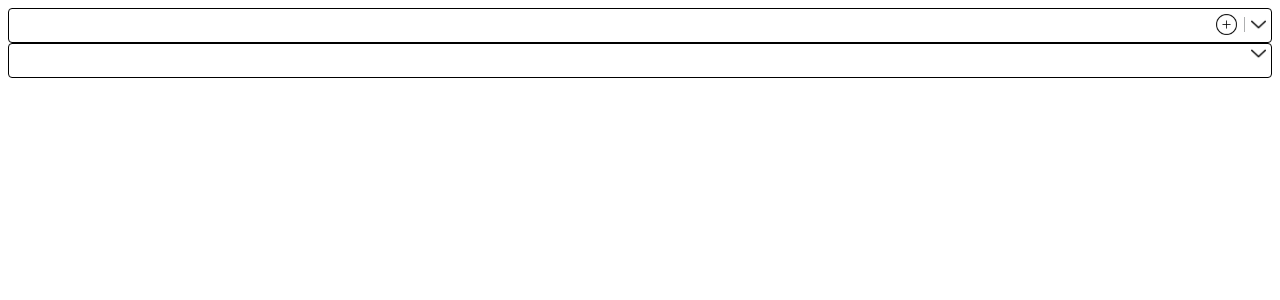
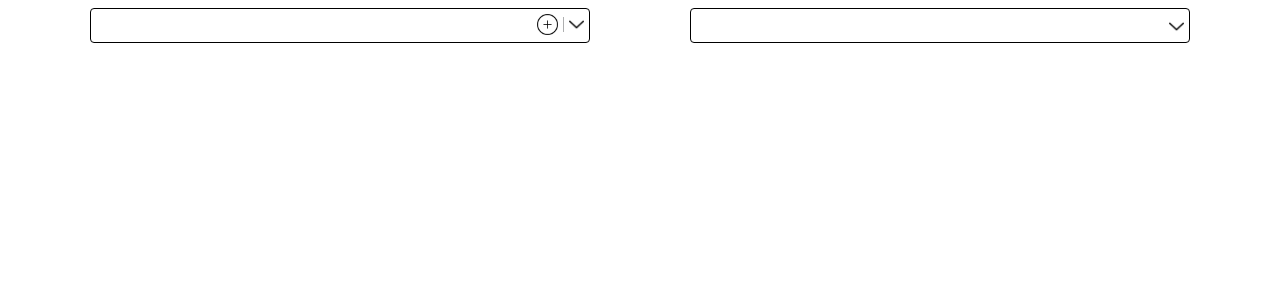
Before and after one commit to angulu/Dropdown, a React (Create React App) app: page / in a window 1280 px wide. Shown: the top 300 px of the page. Built offline with nearby package versions, Linux system fonts and the light colour scheme.

Commit message:
feat: add width prop and tweak css

```diff
--- a/src/App.css
+++ b/src/App.css
@@ -1,5 +1,5 @@
 main {
     display: flex;
-    flex-direction: column;
-    align-content: space-around;
+    justify-content: center;
+    column-gap: 100px;
 }
--- a/src/App.js
+++ b/src/App.js
@@ -5,13 +5,8 @@ import "./App.css";
 function App() {
   return (
    <main>
-    <section>
-      <Dropdown options={top100Films} onChange={(vals) => {}} multiple/>
-    </section>
-
-    <section>
-      <Dropdown options={top100Films} onChange={(vals) => {}}/>
-    </section>
+      <Dropdown options={top100Films} onChange={() => {}} width={500} multiple/>
+      <Dropdown options={top100Films} onChange={() => {}} width={500}/>
    </main>
   );
 }
--- a/src/components/Dropdown/Display.js
+++ b/src/components/Dropdown/Display.js
@@ -55,10 +55,7 @@ function Display(props) {
       className="display"
     >
       <span className="single-option">{getOptionTitle(selectedOptions[0]) || ""}</span>
-      <ArrowToggle
-        isDropdownOpen={isDropdownOpen}
-        handleDropdownOpen={handleDropdownOpen}
-      />
+      {actions}
     </div>
   );
 }
--- a/src/components/Dropdown/index.css
+++ b/src/components/Dropdown/index.css
@@ -1,9 +1,22 @@
 :root {
     --black: #000;
-    --light-grey: #aeafb0;
+    --white: #fff;
+    --grey: #aeafb0;
+    --light-grey: #aeafb064;
     --tile-corners: 20px;
     --gap: 7px;
     --height: 25px;
+    --menu-height: 250px;
+}
+
+#menu {
+    width: inherit;
+    height: var(--menu-height);
+    position: absolute;
+    z-index: 3;
+    background-color: var(--white);
+    box-shadow: 1px 1px 10px 2px var(--grey);
+    overflow-y: auto;
 }
 
 .display {
@@ -11,6 +24,7 @@
     flex-direction: row;
     justify-content: space-between;
     min-height: calc(var(--height) * 1.15);
+    gap: var(--gap);
 
     border: 1.5px solid;
     border-radius: calc(var(--tile-corners) * 0.2);
@@ -25,7 +39,7 @@
 
 .tile {
     border-radius: var(--tile-corners);
-    background-color: var(--light-grey);
+    background-color: var(--grey);
     color: var(--black);
     padding: 2px 5px;
     height: var(--height);
@@ -43,20 +57,24 @@
     cursor: pointer;
 }
 
+.option:hover {
+    background-color: var(--light-grey);
+}
+
 .single-option {
     line-height: calc(var(--height) * 1.15);
 }
 
 .actions {
     display: flex;
-    justify-content: space-between;
     align-items: center;
-    min-width: 50px;
+    column-gap: 5px;
+    width: fit-content;
     padding-top: 3px;
 }
 
 .divider {
-    border-left: 1px solid var(--light-grey);
+    border-left: 1px solid var(--grey);
     height: calc(var(--height) * 0.6);
 }
 
--- a/src/components/Dropdown/index.js
+++ b/src/components/Dropdown/index.js
@@ -9,9 +9,10 @@ import "./index.css";
  * @param {array} options
  * @param {boolean} multiple
  * @param {function} onChange
+ * @param {number} width
  */
 function Dropdown(props) {
-  const { options, multiple, onChange} = props;
+  const { options, multiple, onChange, width} = props;
   const [selectedOptions, setSelectedOptions] = useState([]);
   const [isDropdownOpen, setIsDropdownOpen] = useState(false);
 
@@ -49,7 +50,7 @@ function Dropdown(props) {
 
   const optionsNotSelected = filterOptionsNotInArray(options, selectedOptions);
   return (
-   <div>
+   <div style={{width: width || 300}}>
     <Display
       handleAddAllOptions={handleAddAllOptions}
       handleRemoveOption={handleRemoveOption}
@@ -61,7 +62,7 @@ function Dropdown(props) {
       allSelectedOptions={options.length === selectedOptions.length}
     />
     {isDropdownOpen && (
-      <div>
+      <div id="menu">
         {optionsNotSelected.map((option, index) => (
           <Option
             key={index}
```
